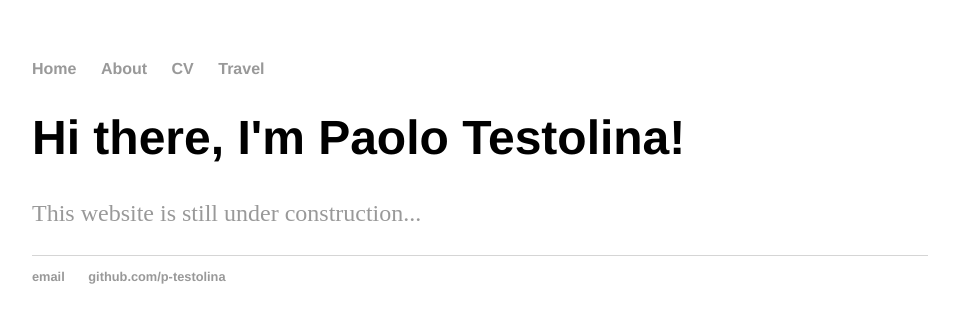
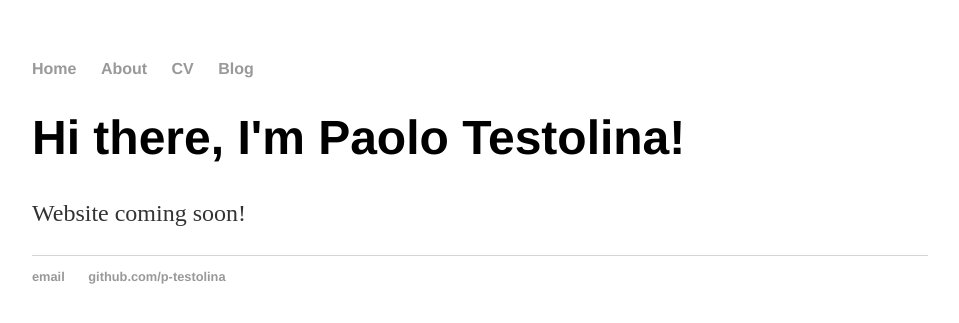
Before and after one commit to p-testolina/p-testolina.github.io, a Jekyll site: the page built from index.html, in a window 1280 px wide. Shown: the top 323 px of the page, without its empty margins (160-1119 px from the left). Built offline with Jekyll 4.4.1, drawn with Linux system fonts in a browser that asks for light colours.

Commit message:
Linking layout to index

```diff
--- a/index.html
+++ b/index.html
@@ -1,30 +1,8 @@
-<!DOCTYPE html>
-<html>
-	<head>
-		<title>Paolo Testolina</title>
-		<!-- link to main stylesheet -->
-		<link rel="stylesheet" type="text/css" href="/css/main.css">
-	</head>
-	<body>
-		<nav>
-    		<ul>
-        		<li><a href="/">Home</a></li>
-	        	<li><a href="/about">About</a></li>
-        		<li><a href="/cv">CV</a></li>
-        		<li><a href="/blog">Travel</a></li>
-    		</ul>
-		</nav>
-		<div class="container">
-    		<div class="blurb">
-        		<h1>Hi there, I'm Paolo Testolina!</h1>
-				<p><a href="/about">This website is still under construction...</a></p>
-    		</div><!-- /.blurb -->
-		</div><!-- /.container -->
-		<footer>
-    		<ul>
-        		<li><a href="mailto:p.testolina@gmail.com">email</a></li>
-        		<li><a href="https://github.com/p-testolina">github.com/p-testolina</a></li>
-			</ul>
-		</footer>
-	</body>
-</html>
+---
+layout: default
+title: Paolo Testolina
+---
+<div class="blurb">
+	<h1>Hi there, I'm Paolo Testolina!</h1>
+	<p>Website coming soon!</p>
+</div><!-- /.blurb -->
```
